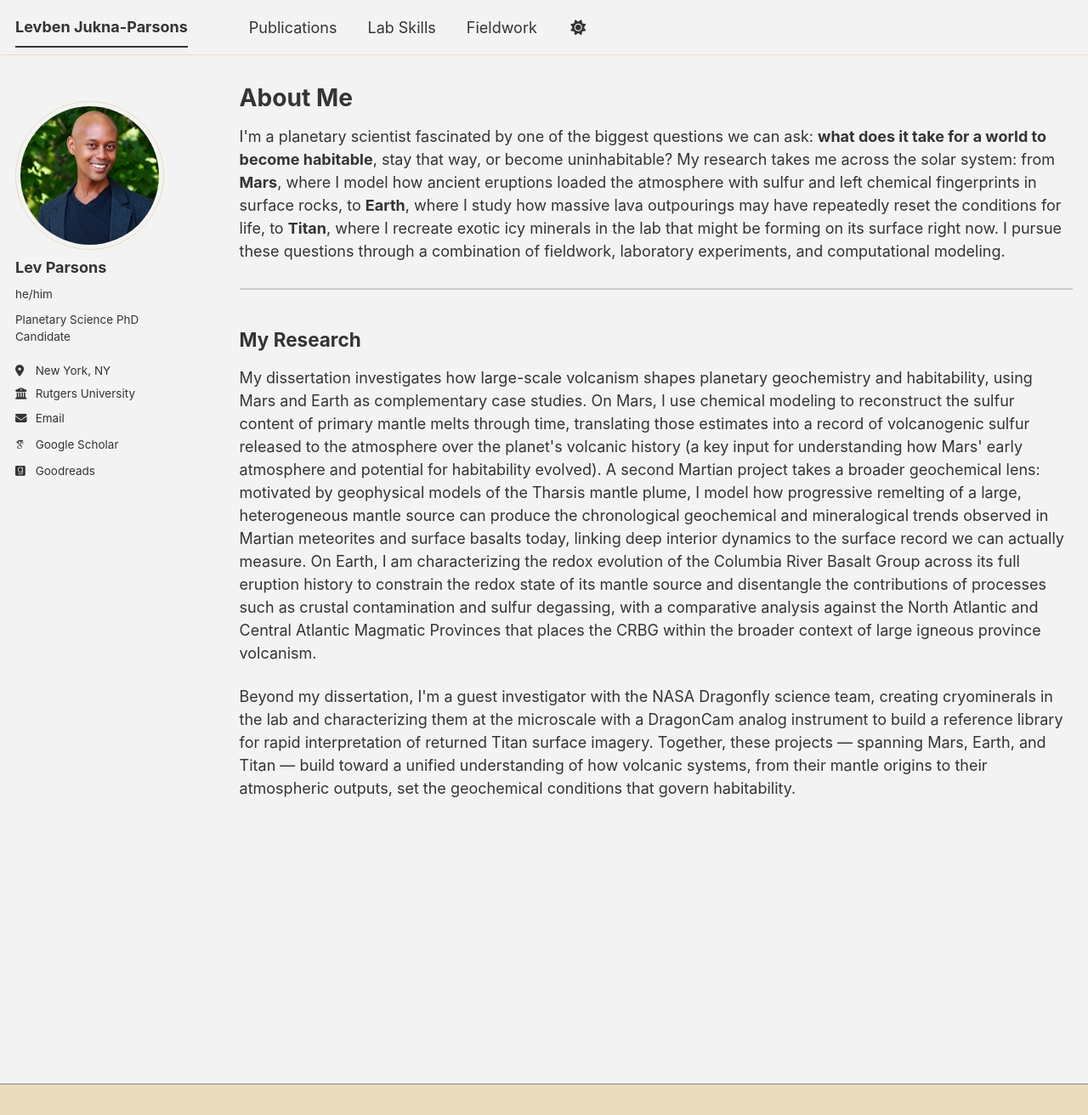
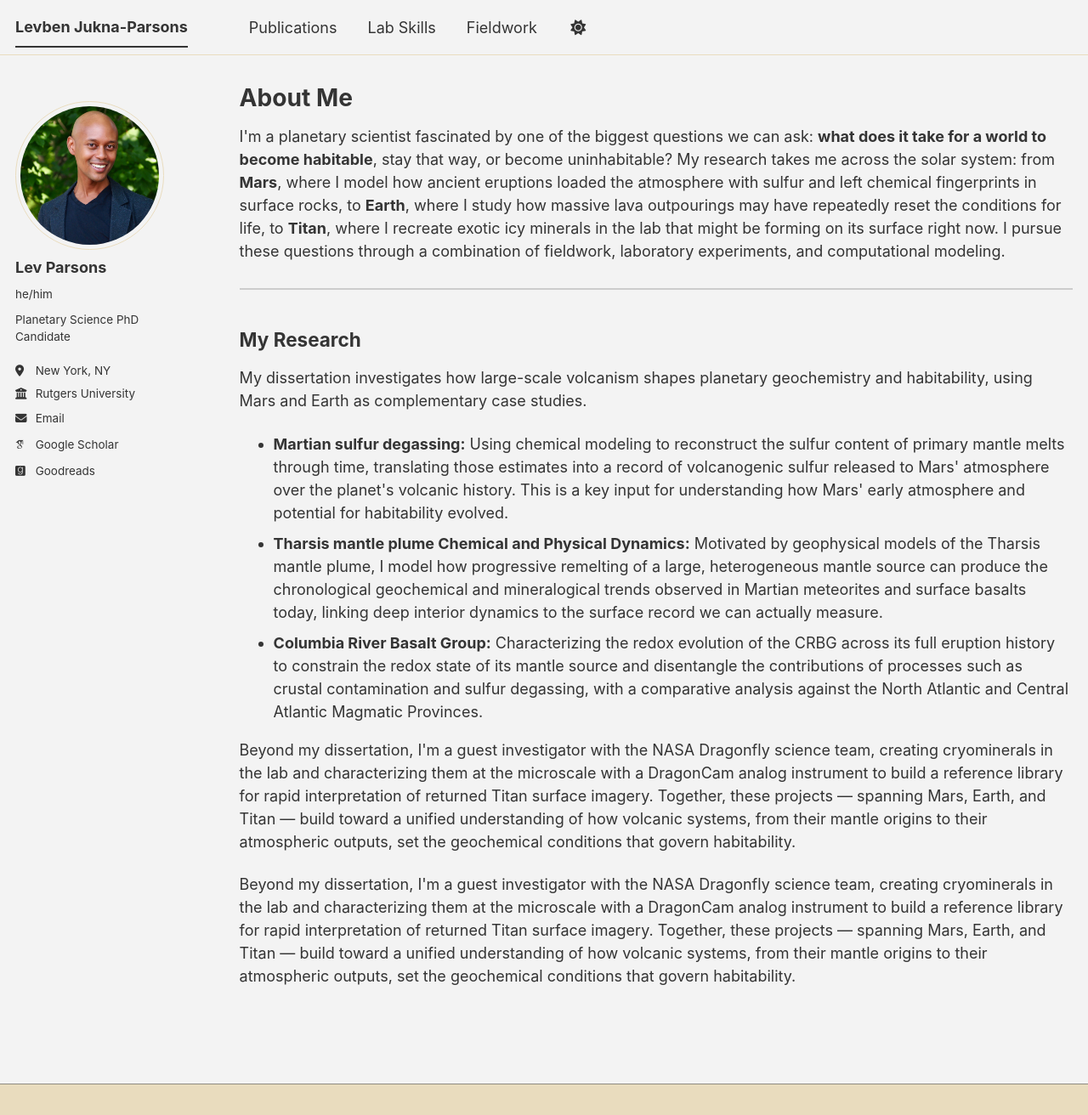
Before and after one commit to levparsons/AcademicWebsite, a Jekyll site: the page built from _pages/about.md, in a window 1280 px wide and 1312 px high. Shown: the whole window at 85% size. Built offline with Jekyll 4.4.1, drawn with Linux system fonts in a browser that asks for light colours; some web fonts are replaced; a script bundle is joined from its source files by our own code; library files that are not in the unit come from our copies.

Commit message:
Update about.md

```diff
--- a/_pages/about.md
+++ b/_pages/about.md
@@ -14,9 +14,42 @@ I'm a planetary scientist fascinated by one of the biggest questions we can ask:
 <h2>My Research</h2>
 
 <p>
-My dissertation investigates how large-scale volcanism shapes planetary geochemistry and habitability, using Mars and Earth as complementary case studies. On Mars, I use chemical modeling to reconstruct the sulfur content of primary mantle melts through time, translating those estimates into a record of volcanogenic sulfur released to the atmosphere over the planet's volcanic history (a key input for understanding how Mars' early atmosphere and potential for habitability evolved). A second Martian project takes a broader geochemical lens: motivated by geophysical models of the Tharsis mantle plume, I model how progressive remelting of a large, heterogeneous mantle source can produce the chronological geochemical and mineralogical trends observed in Martian meteorites and surface basalts today, linking deep interior dynamics to the surface record we can actually measure. On Earth, I am characterizing the redox evolution of the Columbia River Basalt Group across its full eruption history to constrain the redox state of its mantle source and disentangle the contributions of processes such as crustal contamination and sulfur degassing, with a comparative analysis against the North Atlantic and Central Atlantic Magmatic Provinces that places the CRBG within the broader context of large igneous province volcanism.
+My dissertation investigates how large-scale volcanism shapes planetary geochemistry and
+habitability, using Mars and Earth as complementary case studies.
 </p>
 
+<ul>
+  <li>
+    <strong>Martian sulfur degassing:</strong> Using chemical modeling to reconstruct the
+    sulfur content of primary mantle melts through time, translating those estimates into a
+    record of volcanogenic sulfur released to Mars' atmosphere over the planet's volcanic
+    history. This is a key input for understanding how Mars' early atmosphere and potential for
+    habitability evolved.
+  </li>
+  <li>
+    <strong>Tharsis mantle plume Chemical and Physical Dynamics:</strong>  Motivated by geophysical models of the Tharsis
+    mantle plume, I model how progressive remelting of a large, heterogeneous mantle source
+    can produce the chronological geochemical and mineralogical trends observed in Martian
+    meteorites and surface basalts today, linking deep interior dynamics to the surface record
+    we can actually measure.
+  </li>
+  <li>
+    <strong>Columbia River Basalt Group:</strong> Characterizing the redox evolution of the
+    CRBG across its full eruption history to constrain the redox state of its mantle source
+    and disentangle the contributions of processes such as crustal contamination and sulfur
+    degassing, with a comparative analysis against the North Atlantic and Central Atlantic
+    Magmatic Provinces.
+  </li>
+</ul>
+
+<p>
+Beyond my dissertation, I'm a guest investigator with the NASA Dragonfly science team,
+creating cryominerals in the lab and characterizing them at the microscale with a DragonCam
+analog instrument to build a reference library for rapid interpretation of returned Titan
+surface imagery. Together, these projects — spanning Mars, Earth, and Titan — build toward
+a unified understanding of how volcanic systems, from their mantle origins to their
+atmospheric outputs, set the geochemical conditions that govern habitability.
+</p>
 <p>
 Beyond my dissertation, I'm a guest investigator with the NASA Dragonfly science team, creating cryominerals in the lab and characterizing them at the microscale with a DragonCam analog instrument to build a reference library for rapid interpretation of returned Titan surface imagery. Together, these projects — spanning Mars, Earth, and Titan — build toward a unified understanding of how volcanic systems, from their mantle origins to their atmospheric outputs, set the geochemical conditions that govern habitability.
 </p>
```
